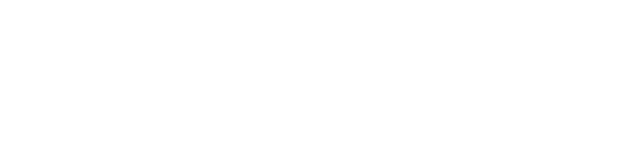
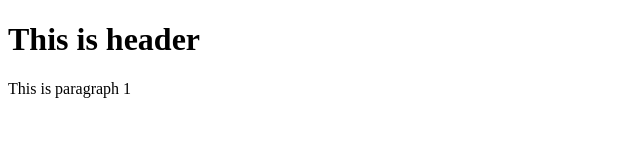
Before and after one commit to harshashena/git-test, a plain HTML site: page index.html in a window 1280 px wide. Shown: the whole page, without its empty margins (0-640 px from the left). Drawn offline with Linux system fonts and the light colour scheme.

Commit message:
Third Commit

```diff
--- a/index.html
+++ b/index.html
@@ -4,6 +4,8 @@
 	<title></title>
 </head>
 <body>
+	<h1>This is header</h1>
+	<p>This is paragraph 1</p>
 
 </body>
 </html>
```
